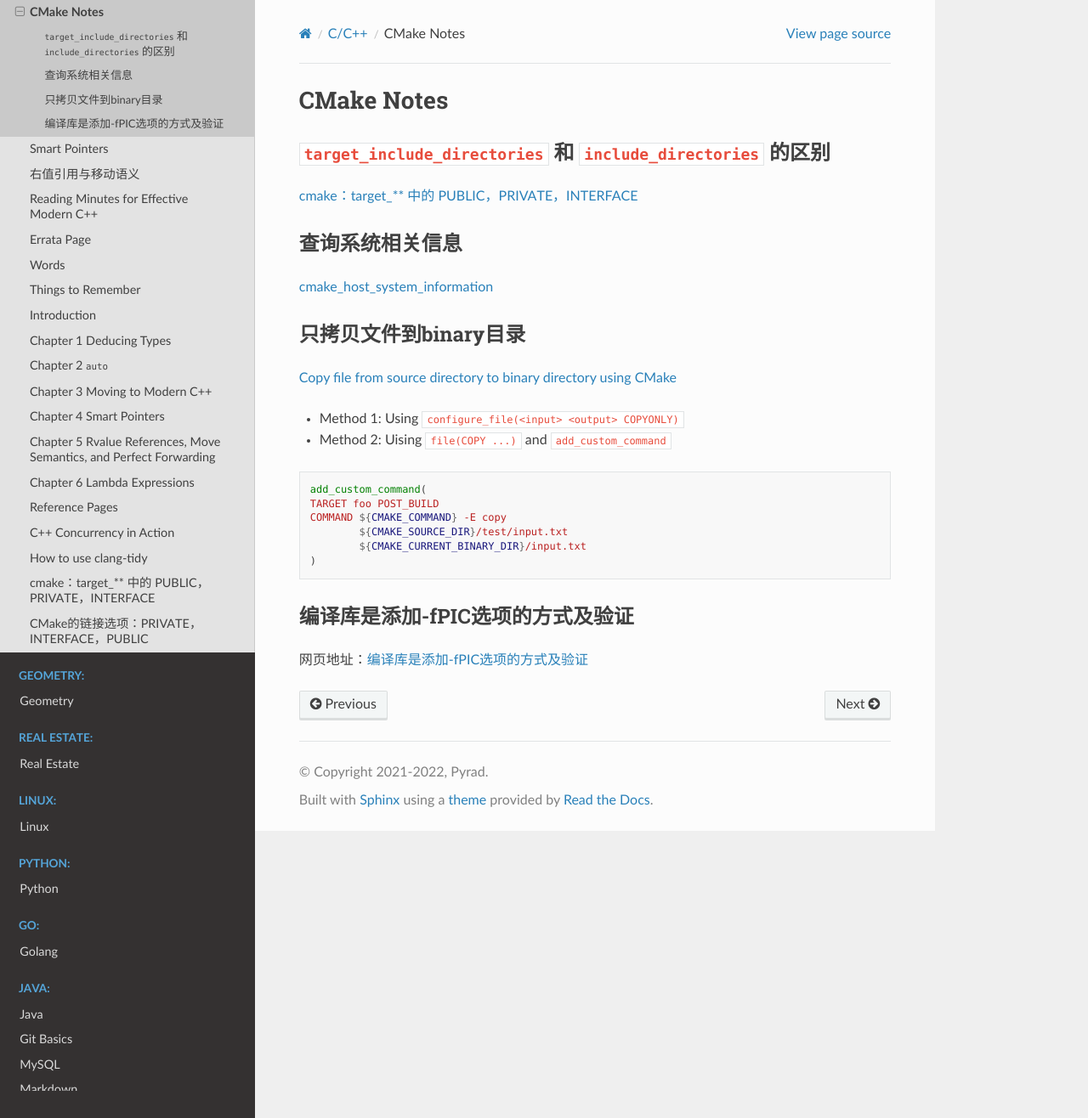
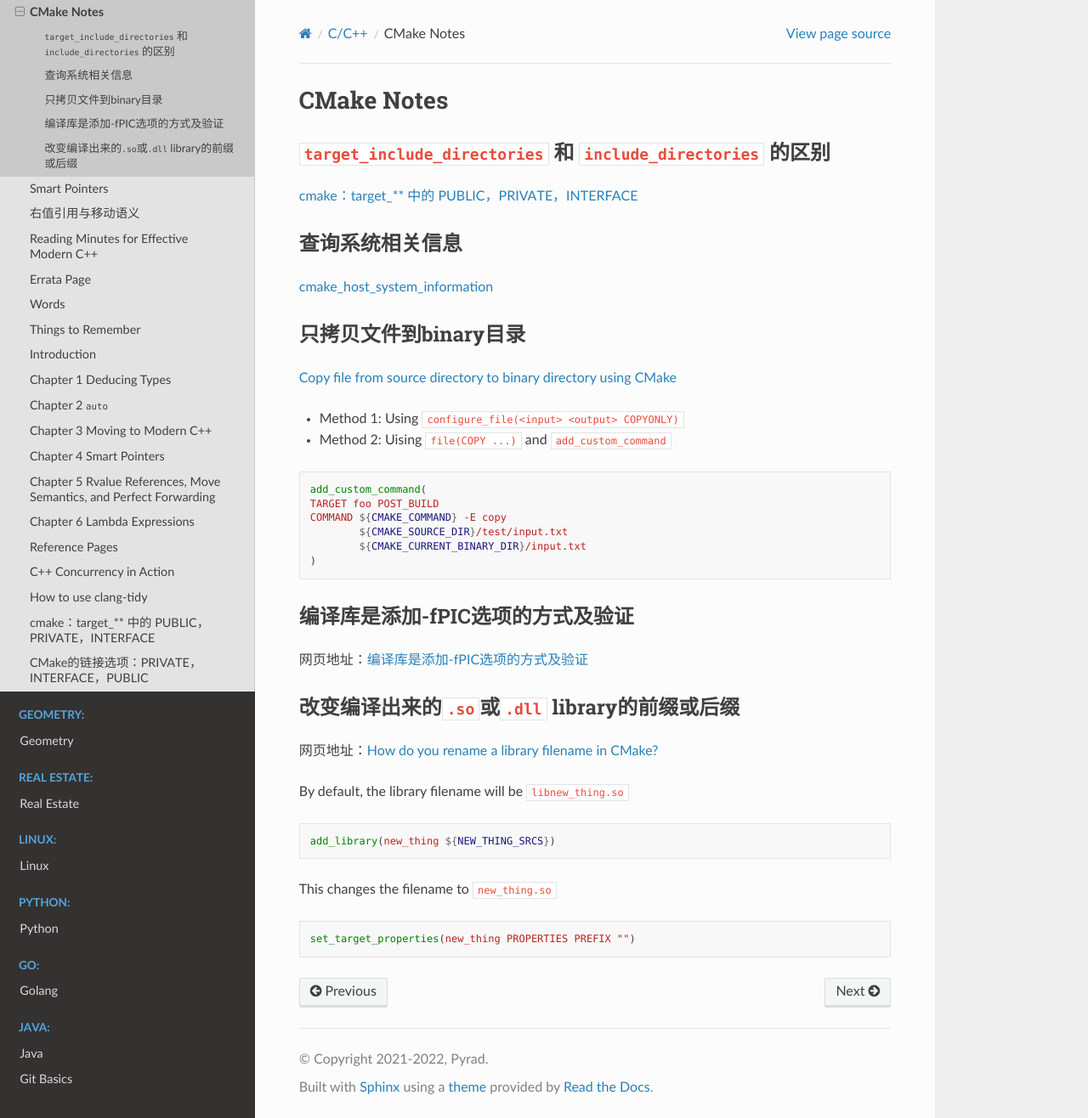
Before and after one commit to Pyrad/pyradnotes, a Sphinx documentation site: the page built from source/CPP/CMakeBasics.md, in a window 1280 px wide and 1316 px high. Shown: the whole window at 85% size. Built offline with Sphinx 7.4.7 and the Read the Docs theme 2.0.0, drawn with Linux system fonts in a browser that asks for light colours.

Commit message:
CMake Change target (.so/.dll libraries) names
Webpage link:
https://stackoverflow.com/questions/31038963/how-do-you-rename-a-library-filename-in-cmake

````diff
--- a/source/CPP/CMakeBasics.md
+++ b/source/CPP/CMakeBasics.md
@@ -32,3 +32,19 @@ COMMAND ${CMAKE_COMMAND} -E copy
 ## 编译库是添加-fPIC选项的方式及验证
 
 网页地址：[编译库是添加-fPIC选项的方式及验证](https://blog.csdn.net/m0_37876242/article/details/121786076)
+
+
+## 改变编译出来的`.so`或`.dll` library的前缀或后缀
+
+网页地址：[How do you rename a library filename in CMake?](https://stackoverflow.com/questions/31038963/how-do-you-rename-a-library-filename-in-cmake)
+
+By default, the library filename will be `libnew_thing.so`
+```cmake
+add_library(new_thing ${NEW_THING_SRCS})
+```
+
+This changes the filename to `new_thing.so`
+
+```cmake
+set_target_properties(new_thing PROPERTIES PREFIX "")
+```
````
